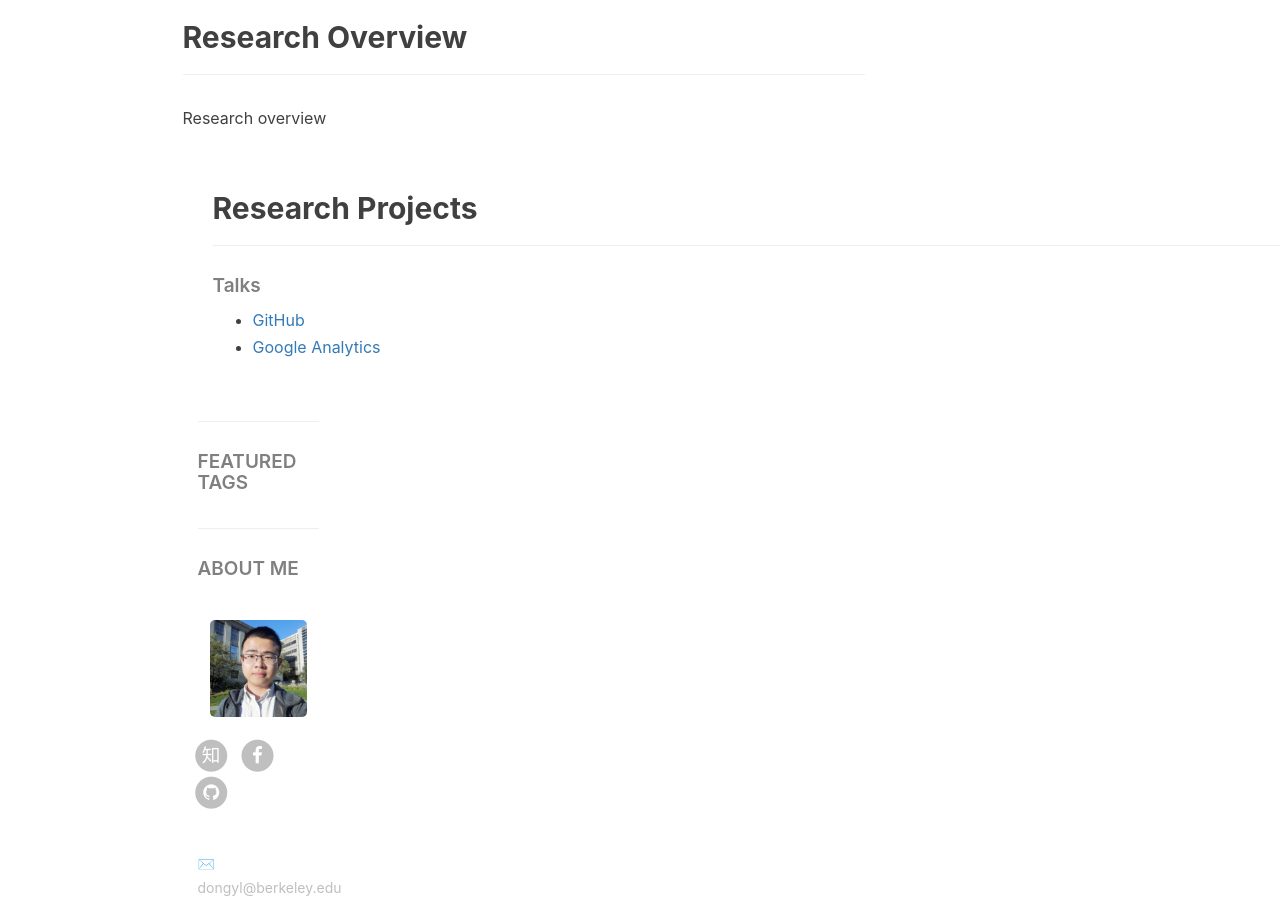
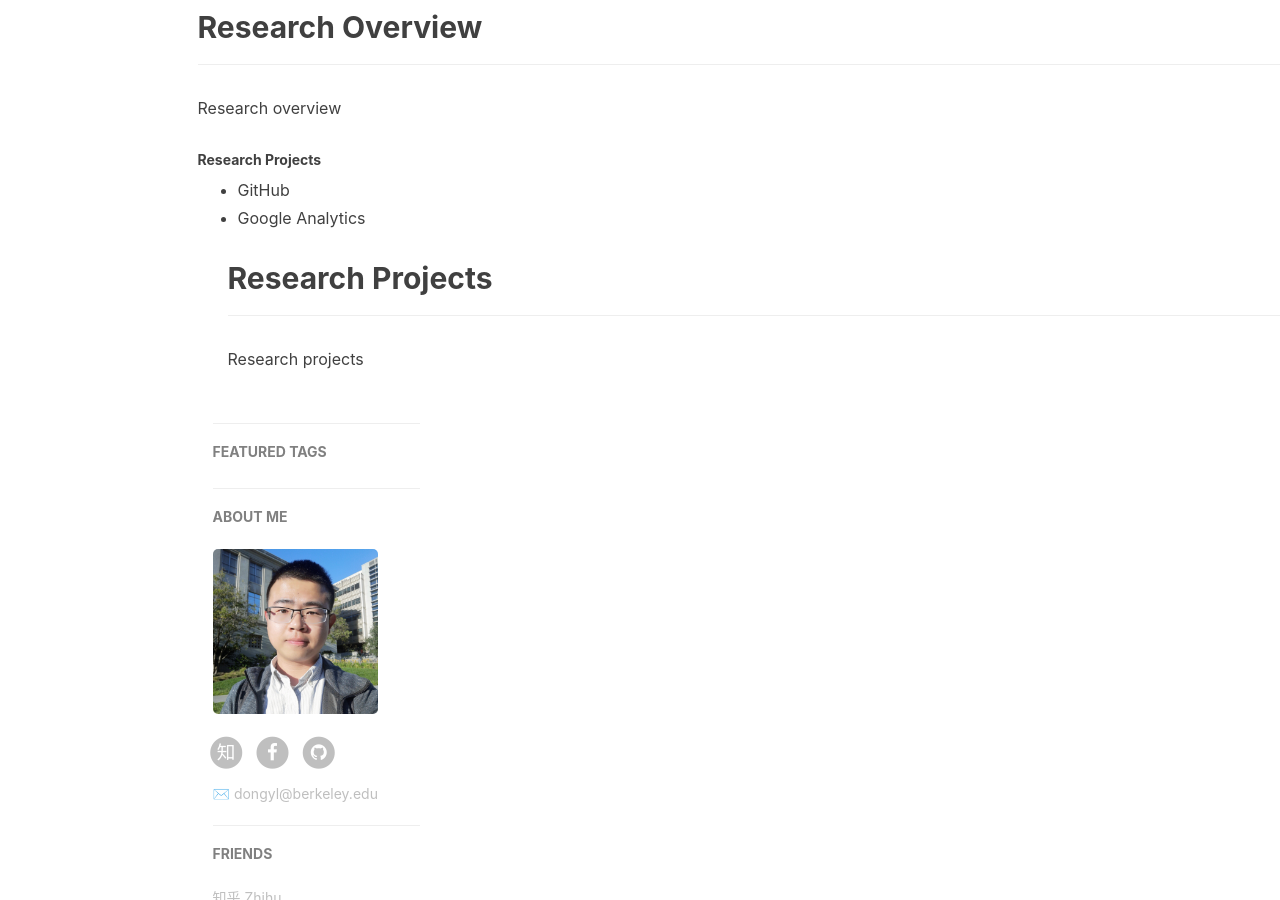
Before and after one commit to dongylaq/dongylaq.github.io, a Jekyll site: the page built from research.html, in a window 1280 px wide and 900 px high, scrolled down 447 px. Built offline with Jekyll 4.4.1, drawn with Linux system fonts in a browser that asks for light colours; nearby versions of some CDN libraries; comment, search, counter and statistics services are not loaded.

Commit message:
Update research.html

```diff
--- a/research.html
+++ b/research.html
@@ -12,25 +12,27 @@ header-img: "img/title.jpeg"
 </select> -->
 
 <!-- Chinese Version -->
-<div class="zh post-container">
+<div class="container">
     <div class="col-md-12">
         <h2>Research Overview</h2>
         <hr class="hr0">
 
-    <p>Research overview</p>
+        <p>Research overview</p>
+
+    <h5>Research Projects</h5>
+
+    <ul>
+        <li><a href="https://github.com">GitHub</a></li>
+        <li><a href="https://analytics.google.com/analytics">Google Analytics</a></li>
+    </ul>
 
 <div class="container">
     <div class="col-md-12">
         <h2>Research Projects</h2>
         <hr class="hr0">
-    <p>
+    <p>Research projects</p>
 
-    <h5>Talks</h5>
 
-    <ul>
-        <li><a href="https://github.com">GitHub</a></li>
-        <li><a href="https://analytics.google.com/analytics">Google Analytics</a></li>
-    </ul>
 </div>
 
 <!-- English Version -->
```
